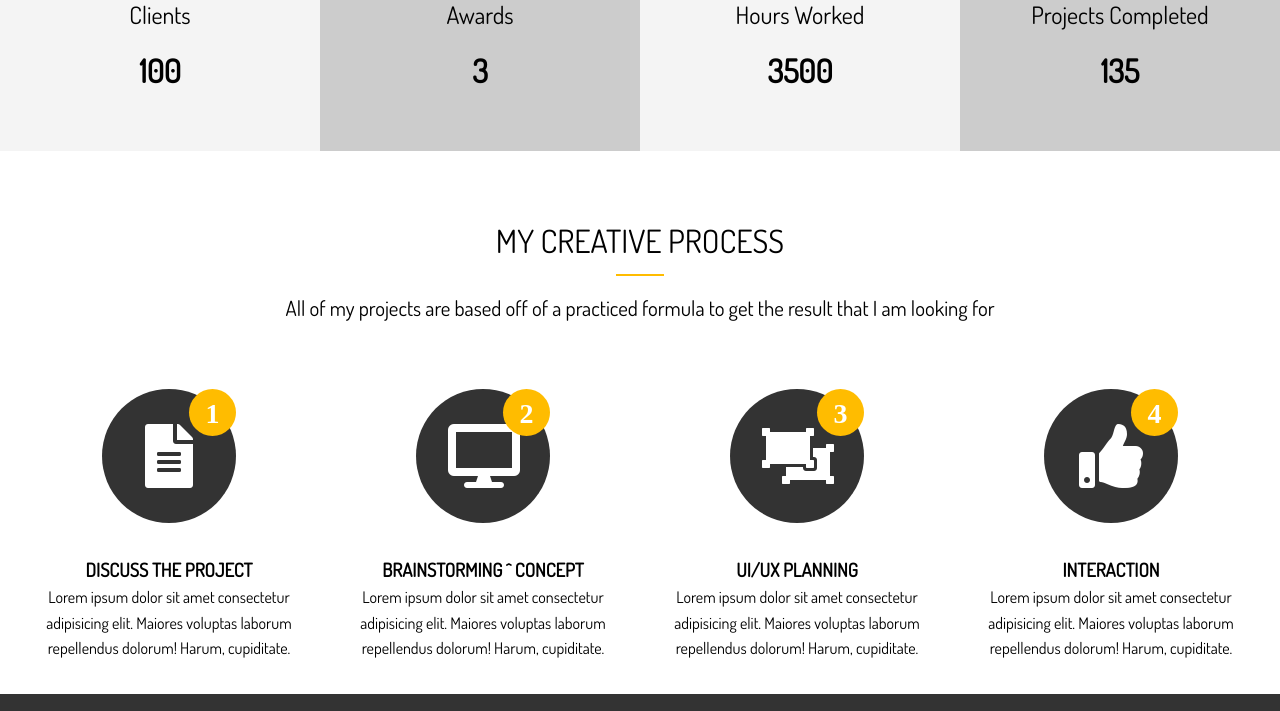
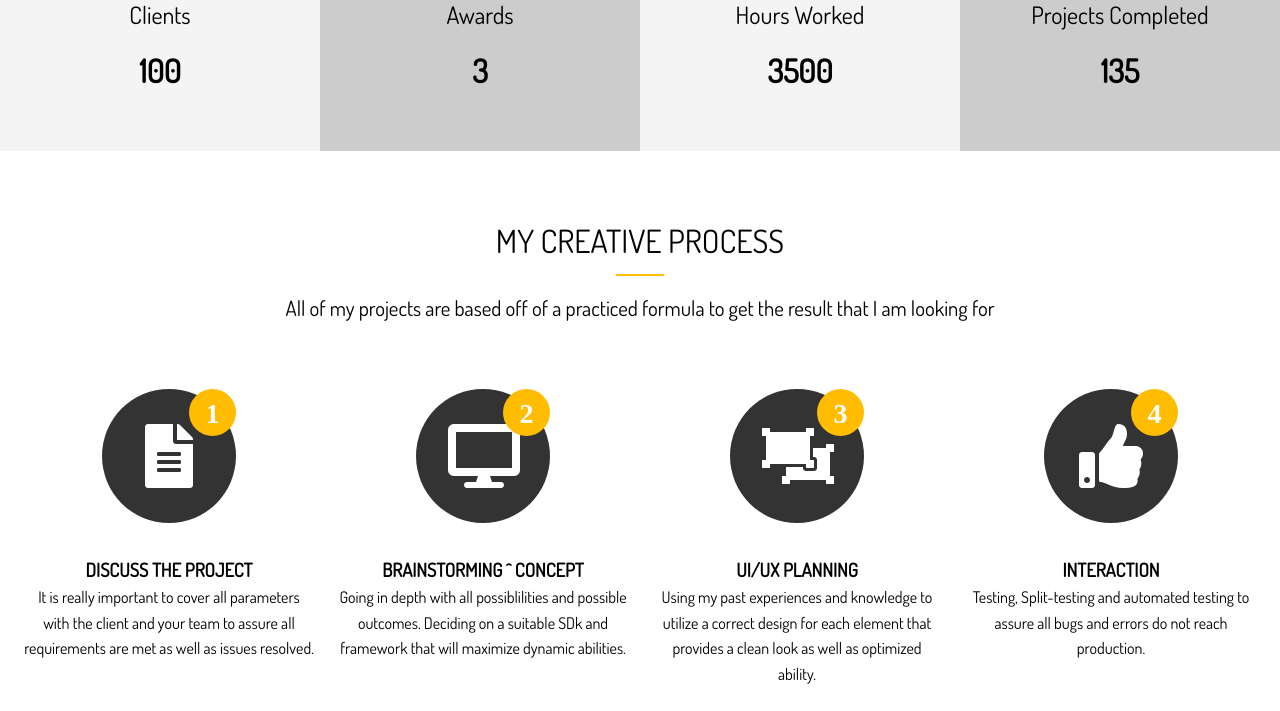
Before and after one commit to richwilkinson/portfolio-website, a website: page dist/index.html in a window 1280 px wide. Shown: the part 1360-2071 px from the top of the page. Drawn offline with Linux system fonts and the light colour scheme.

Commit message:
text added

```diff
--- a/dist/index.html
+++ b/dist/index.html
@@ -145,8 +145,8 @@
             </i>
             <h3>Discuss The Project</h3>
             <p>
-              Lorem ipsum dolor sit amet consectetur adipisicing elit. Maiores
-              voluptas laborum repellendus dolorum! Harum, cupiditate.
+              It is really important to cover all parameters with the client and your team to assure all requirements are met
+              as well as issues resolved.
             </p>
           </div>
           <div>
@@ -155,8 +155,8 @@
             </i>
             <h3>Brainstorming ^ Concept</h3>
             <p>
-              Lorem ipsum dolor sit amet consectetur adipisicing elit. Maiores
-              voluptas laborum repellendus dolorum! Harum, cupiditate.
+              Going in depth with all possiblilities and possible outcomes.
+              Deciding on a suitable SDk and framework that will maximize dynamic abilities.
             </p>
           </div>
           <div>
@@ -165,8 +165,8 @@
             </i>
             <h3>UI/UX Planning</h3>
             <p>
-              Lorem ipsum dolor sit amet consectetur adipisicing elit. Maiores
-              voluptas laborum repellendus dolorum! Harum, cupiditate.
+              Using my past experiences and knowledge to utilize a correct design for each element
+              that provides a clean look as well as optimized ability.
             </p>
           </div>
           <div>
@@ -175,8 +175,7 @@
             </i>
             <h3>Interaction</h3>
             <p>
-              Lorem ipsum dolor sit amet consectetur adipisicing elit. Maiores
-              voluptas laborum repellendus dolorum! Harum, cupiditate.
+              Testing, Split-testing and automated testing to assure all bugs and errors do not reach production.
             </p>
           </div>
         </div>
```
